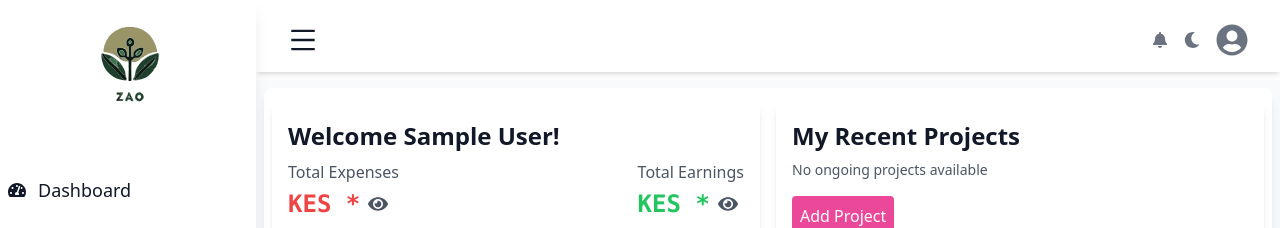
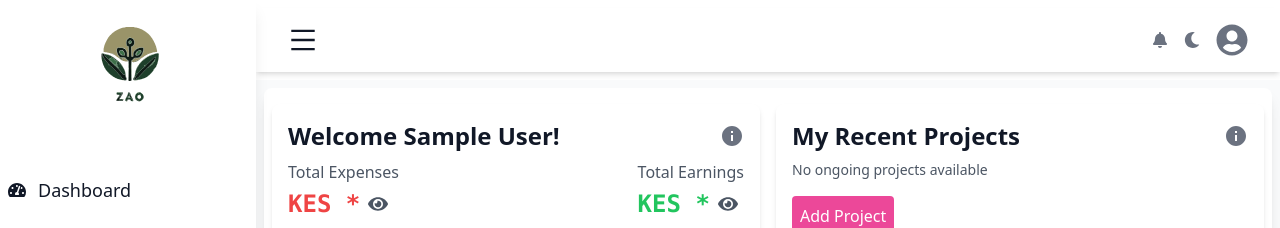
Before and after one commit to MainaMwangiy/Zao, a React (Create React App) app: page /dashboard in a window 1280 px wide. Shown: the top 228 px of the page. Built offline with nearby package versions, Linux system fonts and the light colour scheme; no server answers; sample sign-in values are in the browser's storage.

Commit message:
add tooltips

```diff
--- a/package.json
+++ b/package.json
@@ -6,6 +6,7 @@
     "@emotion/react": "^11.13.3",
     "@emotion/styled": "^11.13.0",
     "@headlessui/react": "^2.1.8",
+    "@mui/icons-material": "^6.1.10",
     "@mui/material": "^6.1.1",
     "@testing-library/jest-dom": "^5.14.1",
     "@testing-library/react": "^13.0.0",
--- a/src/components/layout/Dashboard.tsx
+++ b/src/components/layout/Dashboard.tsx
@@ -14,6 +14,8 @@ import {
 } from "../../types";
 import ConfirmationDialog from "../../hooks/ConfirmationDialog";
 import Loader from "../../hooks/Loader";
+import { Tooltip } from "@mui/material";
+import InfoIcon from '@mui/icons-material/Info';
 
 const Dashboard: React.FC = () => {
   const [projects, setProjects] = useState<ProjectsProps[]>([]);
@@ -200,9 +202,11 @@ const Dashboard: React.FC = () => {
       <div className="grid grid-cols-1 lg:grid-cols-2 gap-4 mb-6 mt-2">
         {/* Welcome Message */}
         <div className="bg-white dark:bg-gray-800 p-4 rounded-lg shadow-md">
-          <h2 className="text-2xl font-bold mb-2">
-            {" "}
-            Welcome {clientuser ? clientuser.name : "Guest"}!
+          <h2 className="text-2xl font-bold mb-2 flex justify-between items-center">
+            <span>Welcome {clientuser ? clientuser.name : "Guest"}!</span>
+            <Tooltip title="Show earnings and expenses" arrow>
+              <InfoIcon className="text-gray-500 cursor-pointer" />
+            </Tooltip>
           </h2>
 
           <div className="flex justify-between items-center mb-4 space-x-8">
@@ -282,7 +286,12 @@ const Dashboard: React.FC = () => {
 
         {/* Recent Projects */}
         <div className="bg-white dark:bg-gray-800 p-4 rounded-lg shadow-md">
-          <h2 className="text-2xl font-bold mb-2">My Recent Projects</h2>
+          <h2 className="text-2xl font-bold mb-2 flex justify-between items-center">
+            <span>My Recent Projects</span>
+            <Tooltip title="List of my projects" arrow>
+              <InfoIcon className="text-gray-500 cursor-pointer" />
+            </Tooltip>
+          </h2>
           {isProjects && (
             <p className="text-sm text-gray-600 dark:text-gray-400">
               {projects.length} projects available
```
Also changed, not shown: 1 other file (tests, documents, lock files or other folders).
